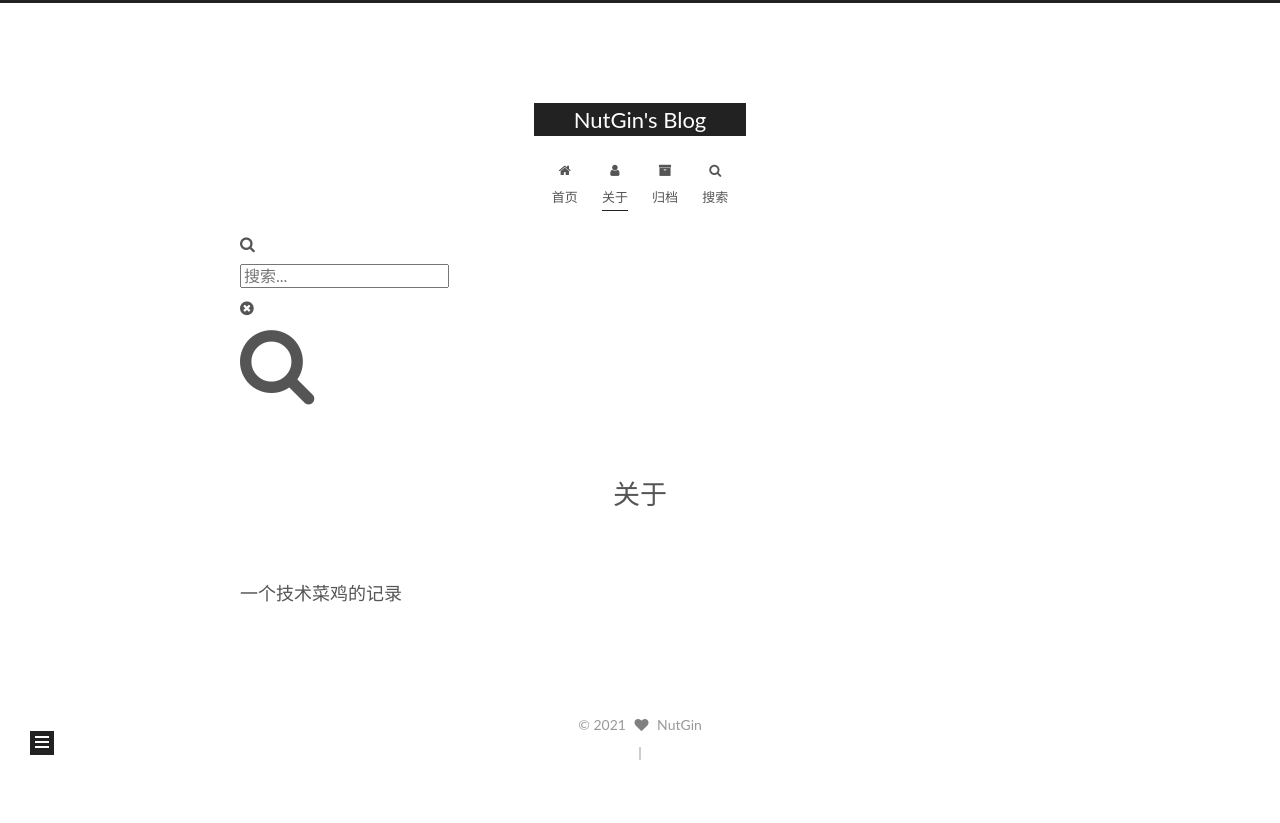
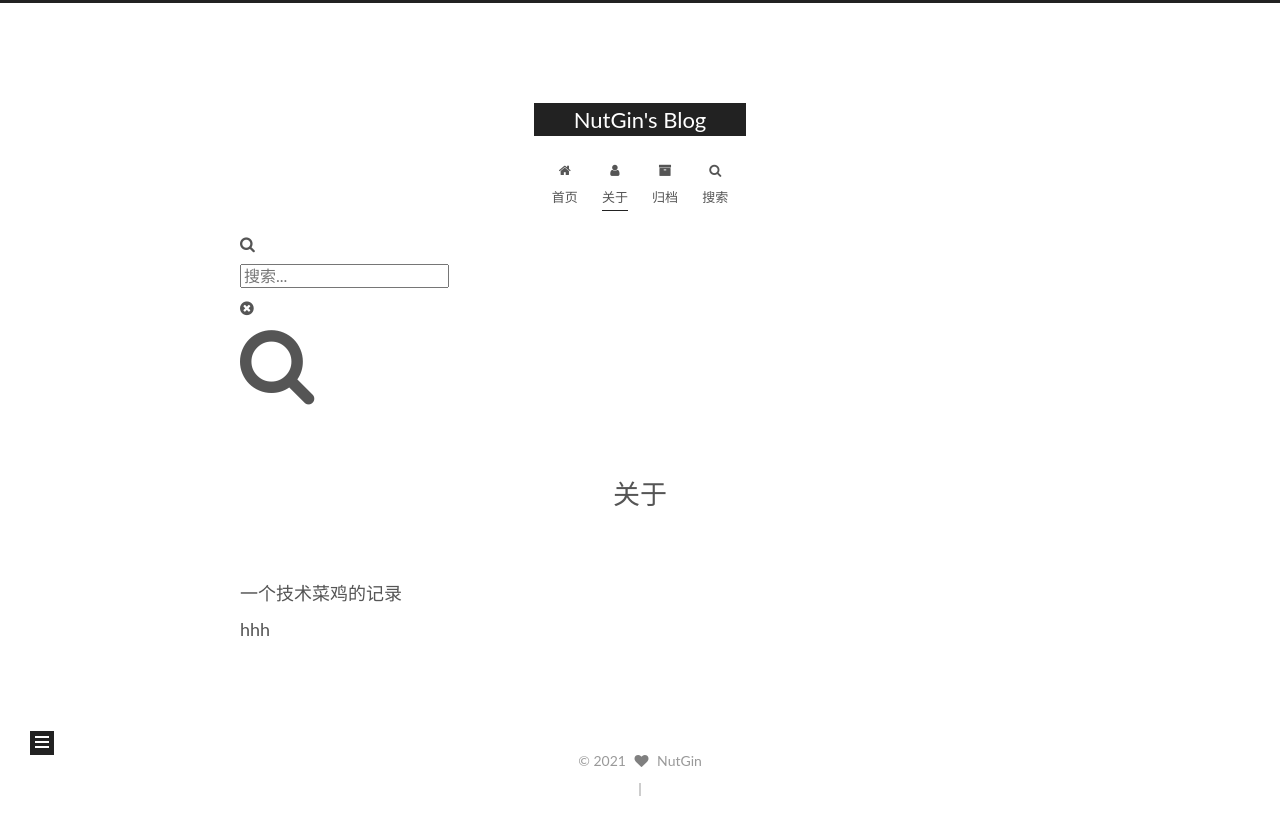
Before and after one commit to Nutgin/nutgin.github.io, a plain HTML site: page about/index.html in a window 1280 px wide. Before the commit the page ends 800 px from the top, so only its background shows below. Drawn offline with nearby package versions, Linux system fonts and the light colour scheme; some packages are replaced by stand-ins of ours; a script that the page names is missing.

Commit message:
Site updated: 2021-02-27 16:55:43

```diff
--- a/about/index.html
+++ b/about/index.html
@@ -22,15 +22,15 @@
     var CONFIG = {"hostname":"example.com","root":"/","scheme":"Gemini","version":"7.8.0","exturl":false,"sidebar":{"position":"left","display":"post","padding":18,"offset":12,"onmobile":false},"copycode":{"enable":true,"show_result":true,"style":"flat"},"back2top":{"enable":true,"sidebar":false,"scrollpercent":false},"bookmark":{"enable":false,"color":"#222","save":"auto"},"fancybox":false,"mediumzoom":false,"lazyload":false,"pangu":false,"comments":{"style":"tabs","active":null,"storage":true,"lazyload":false,"nav":null},"algolia":{"hits":{"per_page":10},"labels":{"input_placeholder":"Search for Posts","hits_empty":"We didn't find any results for the search: ${query}","hits_stats":"${hits} results found in ${time} ms"}},"localsearch":{"enable":true,"trigger":"auto","top_n_per_article":1,"unescape":false,"preload":true},"motion":{"enable":true,"async":false,"transition":{"post_block":"fadeIn","post_header":"slideDownIn","post_body":"slideDownIn","coll_header":"slideLeftIn","sidebar":"slideUpIn"}},"path":"search.xml"};
   </script>
 
-  <meta name="description" content="一个技术菜鸡的记录">
+  <meta name="description" content="一个技术菜鸡的记录hhh">
 <meta property="og:type" content="website">
 <meta property="og:title" content="关于">
 <meta property="og:url" content="http://example.com/about/index.html">
 <meta property="og:site_name" content="NutGin&#39;s Blog">
-<meta property="og:description" content="一个技术菜鸡的记录">
+<meta property="og:description" content="一个技术菜鸡的记录hhh">
 <meta property="og:locale" content="zh_CN">
 <meta property="article:published_time" content="2021-02-26T06:32:24.000Z">
-<meta property="article:modified_time" content="2021-02-26T06:48:27.845Z">
+<meta property="article:modified_time" content="2021-02-27T08:55:33.146Z">
 <meta property="article:author" content="NutGin">
 <meta name="twitter:card" content="summary">
 
@@ -204,7 +204,7 @@
 
 
       <div class="post-body">
-          <p>一个技术菜鸡的记录</p>
+          <p>一个技术菜鸡的记录<br>hhh</p>
 
       </div>
 
```
